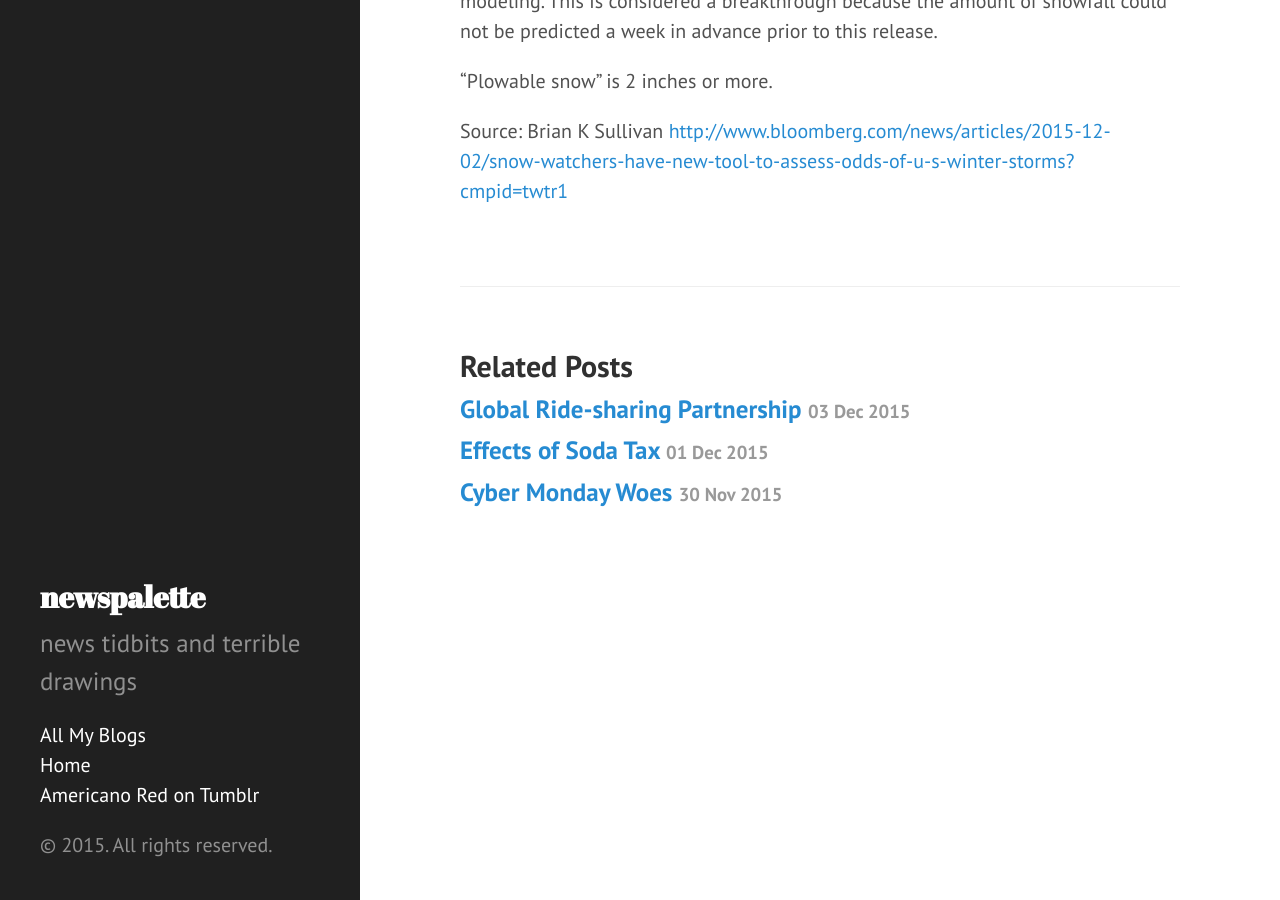
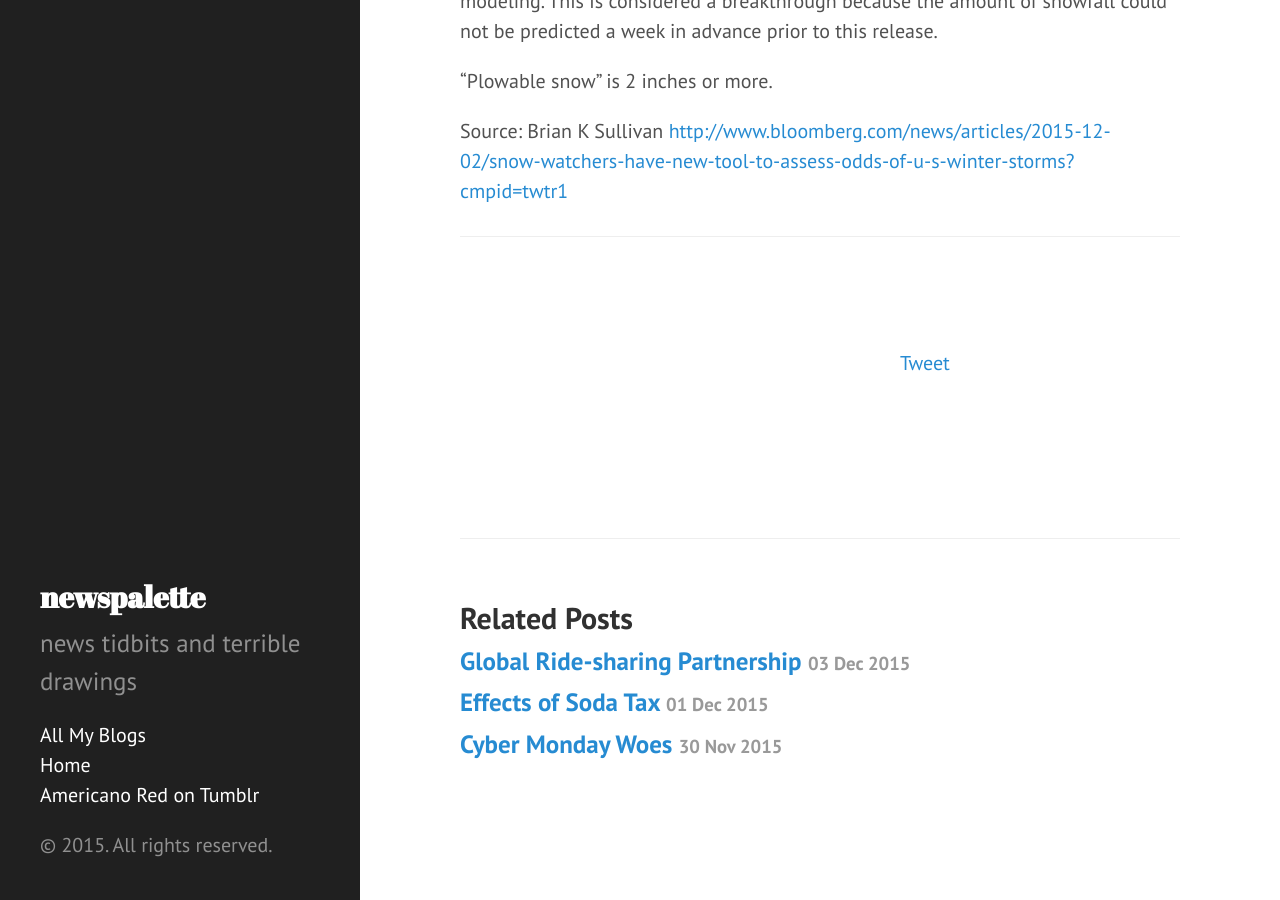
Before and after one commit to gentokozuma/newspalette, a Jekyll site: the page built from _posts/2015-12-02-snow-total-prediction.markdown, in a window 1280 px wide and 900 px high, scrolled down 627 px. Built offline with Jekyll 4.4.1, drawn with Linux system fonts in a browser that asks for light colours; comment, search, counter and statistics services are not loaded.

Commit message:
Added sharing function

```diff
--- /dev/null
+++ b/_includes/sharing.html
@@ -0,0 +1,7 @@
+<div class="content">
+
+	<!-- Twitter Share -->
+	<a href="https://twitter.com/share" class="twitter-share-button"{count} data-via="gentokozuma">Tweet</a>
+	<script>!function(d,s,id){var js,fjs=d.getElementsByTagName(s)[0],p=/^http:/.test(d.location)?'http':'https';if(!d.getElementById(id)){js=d.createElement(s);js.id=id;js.src=p+'://platform.twitter.com/widgets.js';fjs.parentNode.insertBefore(js,fjs);}}(document, 'script', 'twitter-wjs');</script>
+
+</div>
--- a/_layouts/post.html
+++ b/_layouts/post.html
@@ -6,6 +6,8 @@ layout: default
   <h1 class="post-title">{{ page.title }}</h1>
   <span class="post-date">{{ page.date | date_to_string }}</span>
   {{ content }}
+  <hr>
+  {% include sharing.html %}
 </div>
 
 <div class="related">
```
